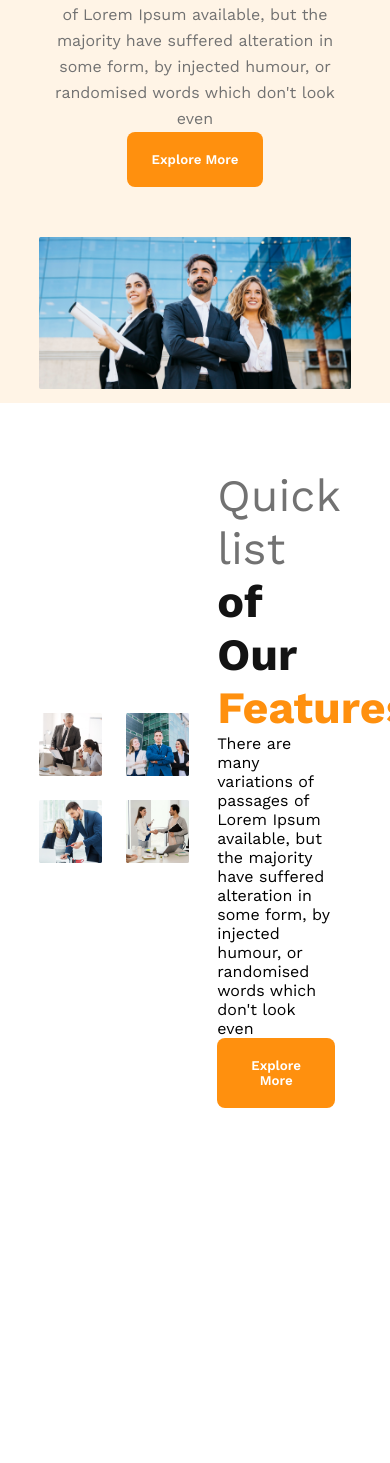
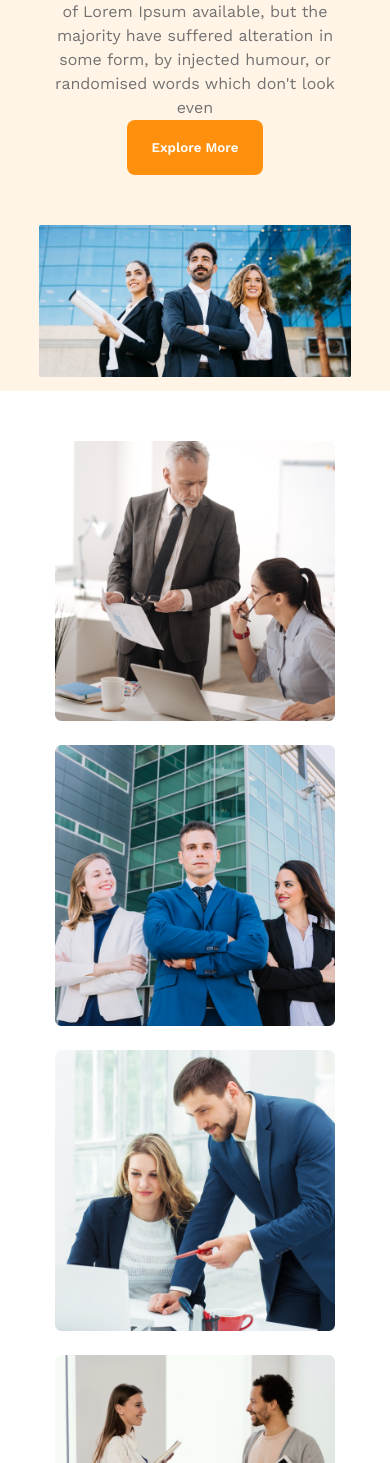
Before and after one commit to Paban09/g3-architect-website, a plain HTML site: page index.html in a window 390 px wide. Shown: the part 537-2000 px from the top of the page. Before the commit the page ends 1711 px from the top, so only its background shows below. Drawn offline with nearby package versions, Linux system fonts and the light colour scheme.

Commit message:
team-section

```diff
--- a/css/style.css
+++ b/css/style.css
@@ -21,6 +21,11 @@
     font-size: 1.25ren;
     font-weight: 600;
     cursor: pointer;
+}
+
+.text-gray{
+    color:  #727272;
+    line-height: 1.5rem;
 }
 
 
@@ -76,10 +81,7 @@ nav li a{
     font-weight: 700;
 }
 
-.banner-description{
-    color:  #727272;
-    line-height: 26px;
-}
+
 
 .banner>div>img{
     width: 100%;
@@ -148,6 +150,19 @@ main{
     nav>ul>li{
         margin-top: 5px;
     }
+
+    .teams-container{
+        flex-direction: column;
+    }
+    .teams-img-container{
+        width: 90%;
+        grid-template-columns: 1fr;
+    }
+
+    .teams-content{
+        width: 90%;
+        /* padding: 1rem; */
+    }
 }
 
 /* responsive style medium screen */
@@ -155,7 +170,14 @@ main{
     header{
         padding: 20px 10%;
     }
-    nav{
+    nav, .teams-container{
         flex-direction: column;
     }
+
+    .teams-img-container, .teams-content{
+        width: 90%;
+
+    }
+
+
 }
--- a/index.html
+++ b/index.html
@@ -24,7 +24,7 @@
         <section class="banner">
             <div class="banner-content">
                 <h1 class="banner-title">Brand New Group of Architects</h1>
-                <p class="banner-description">There are many variations of passages of Lorem Ipsum available, but the majority have suffered alteration in some form, by injected humour, or randomised words which don't look even</p>
+                <p class="text-gray">There are many variations of passages of Lorem Ipsum available, but the majority have suffered alteration in some form, by injected humour, or randomised words which don't look even</p>
                 <button class="btn-primary">Explore More</button>
             </div>
             <div>
@@ -49,7 +49,7 @@
 
             <div class="teams-content">
                 <h3 class="teams-title"><span class="teams-title-one">Quick list</span> <span class="teams-title-two">of Our</span> <span class="teams-title-three">Features</span></h3>
-                <p class="teams-description">There are many variations of passages of Lorem Ipsum available, but the majority have suffered alteration in some form, by injected humour, or randomised words which don't look even</p>
+                <p class="text-gray">There are many variations of passages of Lorem Ipsum available, but the majority have suffered alteration in some form, by injected humour, or randomised words which don't look even</p>
                 <button class="btn-primary">Explore More</button>
 
             </div>
```
